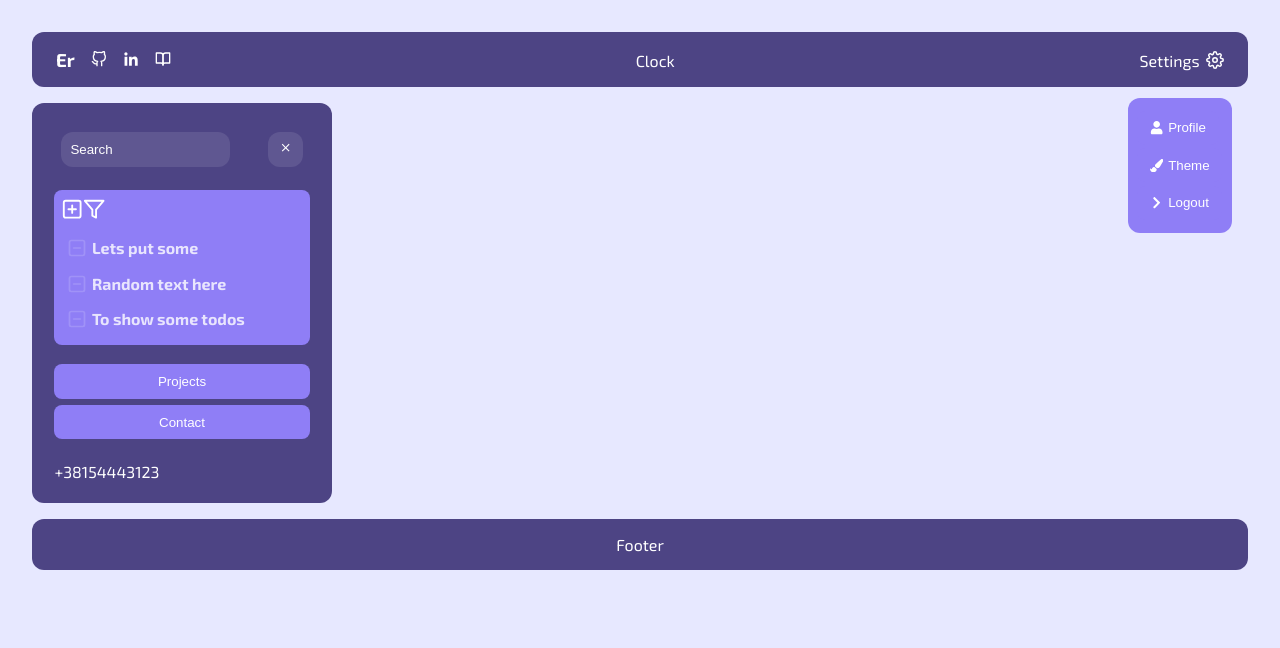
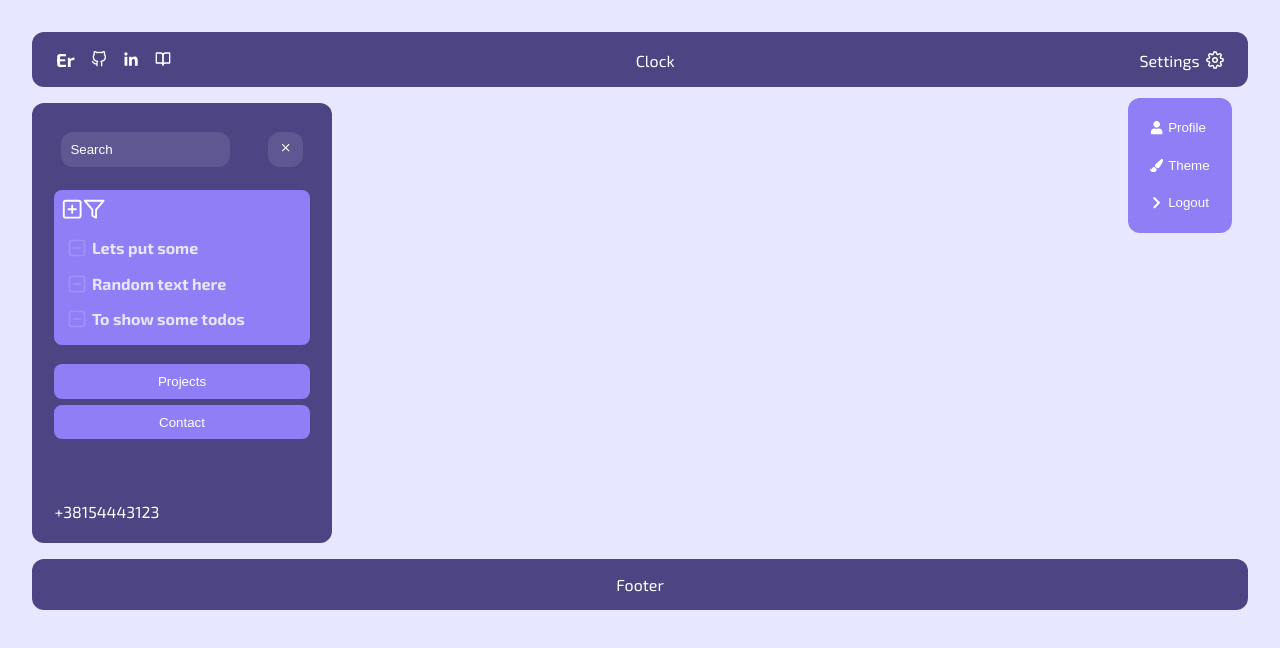
Before and after one commit to erazmozen/hub, a React (Create React App) app: page / in a window 1280 px wide. Shown: the top 648 px of the page. Built offline with nearby package versions, Linux system fonts and the light colour scheme.

Commit message:
Make sidebar flexible

```diff
--- a/src/main.css
+++ b/src/main.css
@@ -112,7 +112,7 @@ body {
 
 .sidebar-wrapper {
   width: 300px;
-  height: 400px;
+  min-height: 440px;
   display: flex;
   flex-direction: column;
   justify-content: space-between;
```
